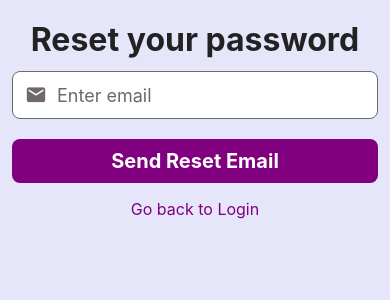
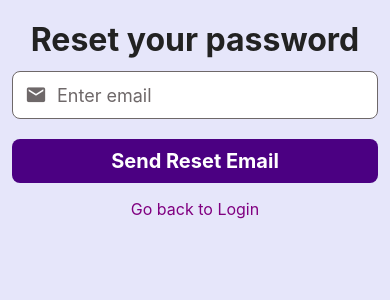
Before and after one commit to hosiangchindarren/MindSpace, a React Native app: screen /ForgotPassword in a window 390 px wide. Shown: the top 300 px of the page. Built offline with nearby package versions, Linux system fonts and the light colour scheme; no server answers.

Commit message:
Colour Scheme Change

```diff
--- a/screens/ForgotPasswordScreen.js
+++ b/screens/ForgotPasswordScreen.js
@@ -40,7 +40,6 @@ export const ForgotPasswordScreen = ({ navigation }) => {
           handleBlur,
         }) => (
           <>
-            {/* Email input field */}
             <TextInput
               name="email"
               leftIconName="email"
@@ -53,18 +52,15 @@ export const ForgotPasswordScreen = ({ navigation }) => {
               onBlur={handleBlur("email")}
             />
             <FormErrorMessage error={errors.email} visible={touched.email} />
-            {/* Display Screen Error Mesages */}
             {errorState !== "" ? (
               <FormErrorMessage error={errorState} visible={true} />
             ) : null}
-            {/* Password Reset Send Email  button */}
             <Button style={styles.button} onPress={handleSubmit}>
               <Text style={styles.buttonText}>Send Reset Email</Text>
             </Button>
           </>
         )}
       </Formik>
-      {/* Button to navigate to Login screen */}
       <Button
         style={styles.borderlessButtonContainer}
         borderless
@@ -95,7 +91,7 @@ const styles = StyleSheet.create({
     justifyContent: "center",
     alignItems: "center",
     marginTop: 8,
-    backgroundColor: "purple",
+    backgroundColor: "#4B0082",
     padding: 10,
     borderRadius: 8,
   },
--- a/screens/HomeScreen.js
+++ b/screens/HomeScreen.js
@@ -96,7 +96,7 @@ const styles = StyleSheet.create({
     justifyContent: "center",
     alignItems: "center",
     marginTop: 8,
-    backgroundColor: "purple",
+    backgroundColor: "#4B0082",
     padding: 10,
     borderRadius: 8,
   },
--- a/screens/LoginScreen.js
+++ b/screens/LoginScreen.js
@@ -24,7 +24,6 @@ export const LoginScreen = ({ navigation }) => {
     <>
       <View isSafe style={styles.container}>
         <KeyboardAwareScrollView enableOnAndroid={true}>
-          {/* LogoContainer: consist app logo and screen title */}
           <View style={styles.logoContainer}>
             <Logo uri={Images.logo} />
             <Text style={styles.screenTitle}>Welcome back!</Text>
@@ -46,7 +45,6 @@ export const LoginScreen = ({ navigation }) => {
               handleBlur,
             }) => (
               <>
-                {/* Input fields */}
                 <TextInput
                   name="email"
                   leftIconName="email"
@@ -81,18 +79,15 @@ export const LoginScreen = ({ navigation }) => {
                   error={errors.password}
                   visible={touched.password}
                 />
-                {/* Display Screen Error Messages */}
                 {errorState !== "" ? (
                   <FormErrorMessage error={errorState} visible={true} />
                 ) : null}
-                {/* Login button */}
                 <Button style={styles.button} onPress={handleSubmit}>
                   <Text style={styles.buttonText}>Login</Text>
                 </Button>
               </>
             )}
           </Formik>
-          {/* Button to navigate to SignupScreen to create a new account */}
           <Button
             style={styles.borderlessButtonContainer}
             borderless
@@ -135,14 +130,14 @@ const styles = StyleSheet.create({
   footerText: {
     fontSize: 14,
     fontWeight: "700",
-    color: "purple",
+    color: "#4B0082",
   },
   button: {
     width: "100%",
     justifyContent: "center",
     alignItems: "center",
     marginTop: 8,
-    backgroundColor: "purple",
+    backgroundColor: "#4B0082",
     padding: 10,
     borderRadius: 8,
   },
--- a/screens/SignupScreen.js
+++ b/screens/SignupScreen.js
@@ -32,12 +32,10 @@ export const SignupScreen = ({ navigation }) => {
   return (
     <View isSafe style={styles.container}>
       <KeyboardAwareScrollView enableOnAndroid={true}>
-        {/* LogoContainer: consist app logo and screen title */}
         <View style={styles.logoContainer}>
           <Logo uri={Images.logo} />
           <Text style={styles.screenTitle}>Create a new account!</Text>
         </View>
-        {/* Formik Wrapper */}
         <Formik
           initialValues={{
             email: "",
@@ -56,7 +54,6 @@ export const SignupScreen = ({ navigation }) => {
             handleBlur,
           }) => (
             <>
-              {/* Input fields */}
               <TextInput
                 name="email"
                 leftIconName="email"
@@ -106,18 +103,15 @@ export const SignupScreen = ({ navigation }) => {
                 error={errors.confirmPassword}
                 visible={touched.confirmPassword}
               />
-              {/* Display Screen Error Messages */}
               {errorState !== "" ? (
                 <FormErrorMessage error={errorState} visible={true} />
               ) : null}
-              {/* Signup button */}
               <Button style={styles.button} onPress={handleSubmit}>
                 <Text style={styles.buttonText}>Signup</Text>
               </Button>
             </>
           )}
         </Formik>
-        {/* Button to navigate to Login screen */}
         <Button
           style={styles.borderlessButtonContainer}
           borderless
@@ -149,7 +143,7 @@ const styles = StyleSheet.create({
     justifyContent: "center",
     alignItems: "center",
     marginTop: 8,
-    backgroundColor: "purple",
+    backgroundColor: "#4B0082",
     padding: 10,
     borderRadius: 8,
   },
```
